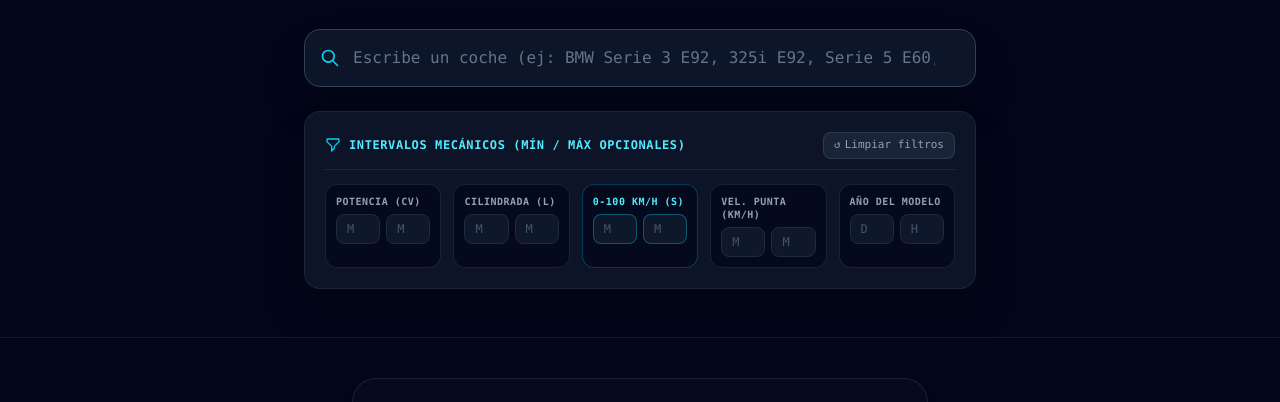
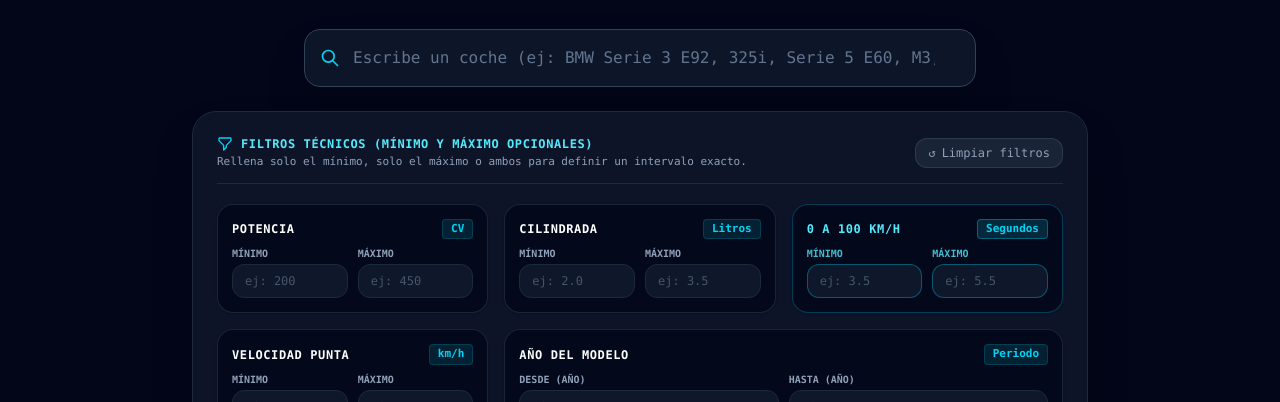
Before and after one commit to amglogicalis/carvault, an Astro site: page /carvault/motores in a window 1280 px wide. Shown: the part 398-800 px from the top of the page. Built offline with nearby package versions, Linux system fonts and the light colour scheme; Astro itself is replaced by a stand-in of ours.

Commit message:
fix(motores): redesign filter panel with spacious cards and clear labels

```diff
--- a/src/pages/motores/index.astro
+++ b/src/pages/motores/index.astro
@@ -45,16 +45,16 @@ const totalEnginesCount = cars.reduce((acc: number, c: any) => acc + c.engines.l
         Busca un modelo de coche para ver todos los motores que montó: códigos de bloque (ej. <strong class="text-white font-mono">N52B25 vs N53B30</strong> en el 325i E92), arquitectura de cilindros, cubicaje en cc y litros, velocidad punta y aceleración de 0 a 100 km/h.
       </p>
 
-      <!-- Buscador Principal -->
-      <div class="mt-8 max-w-2xl mx-auto">
-        <div class="relative">
+      <!-- Buscador Principal y Filtros -->
+      <div class="mt-8 max-w-4xl mx-auto">
+        <div class="relative max-w-2xl mx-auto">
           <div class="absolute inset-y-0 left-0 pl-4 flex items-center pointer-events-none text-cyan-400">
             <svg class="w-5 h-5" fill="none" stroke="currentColor" viewBox="0 0 24 24"><path stroke-linecap="round" stroke-linejoin="round" stroke-width="2" d="M21 21l-6-6m2-5a7 7 0 11-14 0 7 7 0 0114 0z"/></svg>
           </div>
           <input
             type="text"
             id="carSearchInput"
-            placeholder="Escribe un coche (ej: BMW Serie 3 E92, 325i E92, Serie 5 E60, M3 E46, M5 E60)..."
+            placeholder="Escribe un coche (ej: BMW Serie 3 E92, 325i, Serie 5 E60, M3, M5)..."
             class="w-full bg-slate-900/90 border border-slate-700 rounded-2xl pl-12 pr-10 py-4 text-sm sm:text-base text-white placeholder:text-slate-500 focus:outline-none focus:border-cyan-400 focus:ring-2 focus:ring-cyan-400/20 font-mono shadow-2xl transition-all"
             autocomplete="off"
           />
@@ -67,16 +67,21 @@ const totalEnginesCount = cars.reduce((acc: number, c: any) => acc + c.engines.l
           </button>
         </div>
 
-        <!-- Panel de Filtros Técnicos Avanzados: CV, Cilindrada, 0-100s, Vel. Máx, Año (Intervalos Mín / Máx Opcionales) -->
-        <div class="mt-6 p-4 sm:p-5 bg-slate-900/90 border border-slate-800/90 rounded-2xl shadow-2xl backdrop-blur-md text-left">
-          <div class="flex items-center justify-between mb-3.5 pb-2.5 border-b border-slate-800">
+        <!-- Panel de Filtros Técnicos Avanzados: Intervalos Mín / Máx Opcionales -->
+        <div class="mt-6 p-5 sm:p-6 bg-slate-900/90 border border-slate-800 rounded-3xl shadow-2xl backdrop-blur-md text-left">
+          <div class="flex flex-col sm:flex-row sm:items-center justify-between gap-3 mb-5 pb-3 border-b border-slate-800">
+            <div>
               <div class="flex items-center gap-2 text-xs font-mono font-bold text-cyan-300 uppercase tracking-wider">
                 <svg class="w-4 h-4 text-cyan-400" fill="none" stroke="currentColor" viewBox="0 0 24 24"><path stroke-linecap="round" stroke-linejoin="round" stroke-width="2" d="M3 4a1 1 0 011-1h16a1 1 0 011 1v2.586a1 1 0 01-.293.707l-6.414 6.414a1 1 0 00-.293.707V17l-4 4v-6.586a1 1 0 00-.293-.707L3.293 7.293A1 1 0 013 6.586V4z"/></svg>
-              <span>Intervalos Mecánicos (Mín / Máx Opcionales)</span>
+                <span>Filtros Técnicos (Mínimo y Máximo opcionales)</span>
+              </div>
+              <p class="text-[11px] text-slate-400 font-mono mt-0.5">
+                Rellena solo el mínimo, solo el máximo o ambos para definir un intervalo exacto.
+              </p>
             </div>
             <button
               id="resetFiltersBtn"
-              class="text-[11px] font-mono text-slate-400 hover:text-cyan-300 transition-colors flex items-center gap-1 cursor-pointer bg-slate-800/80 hover:bg-slate-800 px-2.5 py-1 rounded-lg border border-slate-700/80"
+              class="self-start sm:self-auto text-xs font-mono text-slate-400 hover:text-cyan-300 transition-colors flex items-center gap-1.5 cursor-pointer bg-slate-800/80 hover:bg-slate-800 px-3 py-1.5 rounded-xl border border-slate-700/80 shrink-0"
               title="Restablecer todos los filtros y búsqueda"
             >
               <span>↺</span>
@@ -84,139 +89,174 @@ const totalEnginesCount = cars.reduce((acc: number, c: any) => acc + c.engines.l
             </button>
           </div>
 
-          <div class="grid grid-cols-1 sm:grid-cols-2 lg:grid-cols-5 gap-3 font-mono text-xs">
+          <div class="grid grid-cols-1 md:grid-cols-2 lg:grid-cols-3 gap-4 font-mono text-xs">
             <!-- Filtro 1: Potencia (CV) -->
-            <div class="bg-slate-950/70 p-2.5 rounded-xl border border-slate-800/80">
-              <label class="block text-[10px] text-slate-400 uppercase tracking-wider mb-1.5 font-semibold">
-                Potencia (CV)
-              </label>
-              <div class="grid grid-cols-2 gap-1.5">
+            <div class="bg-slate-950/80 p-3.5 rounded-2xl border border-slate-800/90 shadow-sm hover:border-slate-700 transition-colors">
+              <div class="flex items-center justify-between mb-2">
+                <span class="text-xs font-bold text-white uppercase tracking-wider">Potencia</span>
+                <span class="text-[11px] font-bold text-cyan-400 bg-cyan-950/60 px-2 py-0.5 rounded border border-cyan-800/50">CV</span>
+              </div>
+              <div class="grid grid-cols-2 gap-2.5">
+                <div>
+                  <label for="filterMinHp" class="block text-[10px] text-slate-400 uppercase font-semibold mb-1">Mínimo</label>
                   <input
                     type="number"
                     id="filterMinHp"
                     min="0"
                     max="1200"
                     step="10"
-                  placeholder="Mín"
-                  class="w-full bg-slate-900 border border-slate-800 focus:border-cyan-400 focus:ring-1 focus:ring-cyan-400/20 rounded-lg px-2.5 py-1.5 text-white placeholder:text-slate-600 focus:outline-none text-xs"
+                    placeholder="ej: 200"
+                    class="w-full bg-slate-900 border border-slate-800 focus:border-cyan-400 focus:ring-1 focus:ring-cyan-400/20 rounded-xl px-3 py-2 text-white placeholder:text-slate-600 focus:outline-none text-xs"
                   />
+                </div>
+                <div>
+                  <label for="filterMaxHp" class="block text-[10px] text-slate-400 uppercase font-semibold mb-1">Máximo</label>
                   <input
                     type="number"
                     id="filterMaxHp"
                     min="0"
                     max="1200"
                     step="10"
-                  placeholder="Máx"
-                  class="w-full bg-slate-900 border border-slate-800 focus:border-cyan-400 focus:ring-1 focus:ring-cyan-400/20 rounded-lg px-2.5 py-1.5 text-white placeholder:text-slate-600 focus:outline-none text-xs"
+                    placeholder="ej: 450"
+                    class="w-full bg-slate-900 border border-slate-800 focus:border-cyan-400 focus:ring-1 focus:ring-cyan-400/20 rounded-xl px-3 py-2 text-white placeholder:text-slate-600 focus:outline-none text-xs"
                   />
+                </div>
               </div>
             </div>
 
             <!-- Filtro 2: Cilindrada (L) -->
-            <div class="bg-slate-950/70 p-2.5 rounded-xl border border-slate-800/80">
-              <label class="block text-[10px] text-slate-400 uppercase tracking-wider mb-1.5 font-semibold">
-                Cilindrada (L)
-              </label>
-              <div class="grid grid-cols-2 gap-1.5">
+            <div class="bg-slate-950/80 p-3.5 rounded-2xl border border-slate-800/90 shadow-sm hover:border-slate-700 transition-colors">
+              <div class="flex items-center justify-between mb-2">
+                <span class="text-xs font-bold text-white uppercase tracking-wider">Cilindrada</span>
+                <span class="text-[11px] font-bold text-cyan-400 bg-cyan-950/60 px-2 py-0.5 rounded border border-cyan-800/50">Litros</span>
+              </div>
+              <div class="grid grid-cols-2 gap-2.5">
+                <div>
+                  <label for="filterMinDisp" class="block text-[10px] text-slate-400 uppercase font-semibold mb-1">Mínimo</label>
                   <input
                     type="number"
                     id="filterMinDisp"
                     min="0"
                     max="8.0"
                     step="0.1"
-                  placeholder="Mín"
-                  class="w-full bg-slate-900 border border-slate-800 focus:border-cyan-400 focus:ring-1 focus:ring-cyan-400/20 rounded-lg px-2.5 py-1.5 text-white placeholder:text-slate-600 focus:outline-none text-xs"
+                    placeholder="ej: 2.0"
+                    class="w-full bg-slate-900 border border-slate-800 focus:border-cyan-400 focus:ring-1 focus:ring-cyan-400/20 rounded-xl px-3 py-2 text-white placeholder:text-slate-600 focus:outline-none text-xs"
                   />
+                </div>
+                <div>
+                  <label for="filterMaxDisp" class="block text-[10px] text-slate-400 uppercase font-semibold mb-1">Máximo</label>
                   <input
                     type="number"
                     id="filterMaxDisp"
                     min="0"
                     max="8.0"
                     step="0.1"
-                  placeholder="Máx"
-                  class="w-full bg-slate-900 border border-slate-800 focus:border-cyan-400 focus:ring-1 focus:ring-cyan-400/20 rounded-lg px-2.5 py-1.5 text-white placeholder:text-slate-600 focus:outline-none text-xs"
+                    placeholder="ej: 3.5"
+                    class="w-full bg-slate-900 border border-slate-800 focus:border-cyan-400 focus:ring-1 focus:ring-cyan-400/20 rounded-xl px-3 py-2 text-white placeholder:text-slate-600 focus:outline-none text-xs"
                   />
+                </div>
               </div>
             </div>
 
             <!-- Filtro 3: 0-100 km/h (s) -->
-            <div class="bg-slate-950/70 p-2.5 rounded-xl border border-cyan-500/30">
-              <label class="block text-[10px] text-cyan-300 uppercase tracking-wider mb-1.5 font-bold">
-                0-100 km/h (s)
-              </label>
-              <div class="grid grid-cols-2 gap-1.5">
+            <div class="bg-slate-950/80 p-3.5 rounded-2xl border border-cyan-500/30 shadow-sm hover:border-cyan-500/50 transition-colors">
+              <div class="flex items-center justify-between mb-2">
+                <span class="text-xs font-bold text-cyan-300 uppercase tracking-wider">0 a 100 km/h</span>
+                <span class="text-[11px] font-bold text-cyan-400 bg-cyan-950/80 px-2 py-0.5 rounded border border-cyan-500/40">Segundos</span>
+              </div>
+              <div class="grid grid-cols-2 gap-2.5">
+                <div>
+                  <label for="filterMin0to100" class="block text-[10px] text-cyan-300/80 uppercase font-semibold mb-1">Mínimo</label>
                   <input
                     type="number"
                     id="filterMin0to100"
                     min="1.0"
                     max="30.0"
                     step="0.1"
-                  placeholder="Mín s"
-                  class="w-full bg-slate-900 border border-cyan-500/40 focus:border-cyan-400 focus:ring-1 focus:ring-cyan-400/30 rounded-lg px-2.5 py-1.5 text-white placeholder:text-slate-600 focus:outline-none text-xs"
+                    placeholder="ej: 3.5"
+                    class="w-full bg-slate-900 border border-cyan-500/40 focus:border-cyan-400 focus:ring-1 focus:ring-cyan-400/30 rounded-xl px-3 py-2 text-white placeholder:text-slate-600 focus:outline-none text-xs"
                   />
+                </div>
+                <div>
+                  <label for="filterMax0to100" class="block text-[10px] text-cyan-300/80 uppercase font-semibold mb-1">Máximo</label>
                   <input
                     type="number"
                     id="filterMax0to100"
                     min="1.0"
                     max="30.0"
                     step="0.1"
-                  placeholder="Máx s"
-                  class="w-full bg-slate-900 border border-cyan-500/40 focus:border-cyan-400 focus:ring-1 focus:ring-cyan-400/30 rounded-lg px-2.5 py-1.5 text-white placeholder:text-slate-600 focus:outline-none text-xs"
+                    placeholder="ej: 5.5"
+                    class="w-full bg-slate-900 border border-cyan-500/40 focus:border-cyan-400 focus:ring-1 focus:ring-cyan-400/30 rounded-xl px-3 py-2 text-white placeholder:text-slate-600 focus:outline-none text-xs"
                   />
+                </div>
               </div>
             </div>
 
             <!-- Filtro 4: Velocidad Máxima (km/h) -->
-            <div class="bg-slate-950/70 p-2.5 rounded-xl border border-slate-800/80">
-              <label class="block text-[10px] text-slate-400 uppercase tracking-wider mb-1.5 font-semibold">
-                Vel. Punta (km/h)
-              </label>
-              <div class="grid grid-cols-2 gap-1.5">
+            <div class="bg-slate-950/80 p-3.5 rounded-2xl border border-slate-800/90 shadow-sm hover:border-slate-700 transition-colors">
+              <div class="flex items-center justify-between mb-2">
+                <span class="text-xs font-bold text-white uppercase tracking-wider">Velocidad Punta</span>
+                <span class="text-[11px] font-bold text-cyan-400 bg-cyan-950/60 px-2 py-0.5 rounded border border-cyan-800/50">km/h</span>
+              </div>
+              <div class="grid grid-cols-2 gap-2.5">
+                <div>
+                  <label for="filterMinSpeed" class="block text-[10px] text-slate-400 uppercase font-semibold mb-1">Mínimo</label>
                   <input
                     type="number"
                     id="filterMinSpeed"
                     min="50"
                     max="350"
                     step="5"
-                  placeholder="Mín"
-                  class="w-full bg-slate-900 border border-slate-800 focus:border-cyan-400 focus:ring-1 focus:ring-cyan-400/20 rounded-lg px-2.5 py-1.5 text-white placeholder:text-slate-600 focus:outline-none text-xs"
+                    placeholder="ej: 240"
+                    class="w-full bg-slate-900 border border-slate-800 focus:border-cyan-400 focus:ring-1 focus:ring-cyan-400/20 rounded-xl px-3 py-2 text-white placeholder:text-slate-600 focus:outline-none text-xs"
                   />
+                </div>
+                <div>
+                  <label for="filterMaxSpeed" class="block text-[10px] text-slate-400 uppercase font-semibold mb-1">Máximo</label>
                   <input
                     type="number"
                     id="filterMaxSpeed"
                     min="50"
                     max="350"
                     step="5"
-                  placeholder="Máx"
-                  class="w-full bg-slate-900 border border-slate-800 focus:border-cyan-400 focus:ring-1 focus:ring-cyan-400/20 rounded-lg px-2.5 py-1.5 text-white placeholder:text-slate-600 focus:outline-none text-xs"
+                    placeholder="ej: 280"
+                    class="w-full bg-slate-900 border border-slate-800 focus:border-cyan-400 focus:ring-1 focus:ring-cyan-400/20 rounded-xl px-3 py-2 text-white placeholder:text-slate-600 focus:outline-none text-xs"
                   />
+                </div>
               </div>
             </div>
 
             <!-- Filtro 5: Año del Modelo -->
-            <div class="bg-slate-950/70 p-2.5 rounded-xl border border-slate-800/80">
-              <label class="block text-[10px] text-slate-400 uppercase tracking-wider mb-1.5 font-semibold">
-                Año del Modelo
-              </label>
-              <div class="grid grid-cols-2 gap-1.5">
+            <div class="bg-slate-950/80 p-3.5 rounded-2xl border border-slate-800/90 shadow-sm hover:border-slate-700 transition-colors md:col-span-2 lg:col-span-2">
+              <div class="flex items-center justify-between mb-2">
+                <span class="text-xs font-bold text-white uppercase tracking-wider">Año del Modelo</span>
+                <span class="text-[11px] font-bold text-cyan-400 bg-cyan-950/60 px-2 py-0.5 rounded border border-cyan-800/50">Periodo</span>
+              </div>
+              <div class="grid grid-cols-2 gap-2.5">
+                <div>
+                  <label for="filterMinYear" class="block text-[10px] text-slate-400 uppercase font-semibold mb-1">Desde (Año)</label>
                   <input
                     type="number"
                     id="filterMinYear"
                     min="1927"
                     max="2027"
                     step="1"
-                  placeholder="Desde"
-                  class="w-full bg-slate-900 border border-slate-800 focus:border-cyan-400 focus:ring-1 focus:ring-cyan-400/20 rounded-lg px-2.5 py-1.5 text-white placeholder:text-slate-600 focus:outline-none text-xs"
+                    placeholder="ej: 2004"
+                    class="w-full bg-slate-900 border border-slate-800 focus:border-cyan-400 focus:ring-1 focus:ring-cyan-400/20 rounded-xl px-3 py-2 text-white placeholder:text-slate-600 focus:outline-none text-xs"
                   />
+                </div>
+                <div>
+                  <label for="filterMaxYear" class="block text-[10px] text-slate-400 uppercase font-semibold mb-1">Hasta (Año)</label>
                   <input
                     type="number"
                     id="filterMaxYear"
                     min="1927"
                     max="2027"
                     step="1"
-                  placeholder="Hasta"
-                  class="w-full bg-slate-900 border border-slate-800 focus:border-cyan-400 focus:ring-1 focus:ring-cyan-400/20 rounded-lg px-2.5 py-1.5 text-white placeholder:text-slate-600 focus:outline-none text-xs"
+                    placeholder="ej: 2013"
+                    class="w-full bg-slate-900 border border-slate-800 focus:border-cyan-400 focus:ring-1 focus:ring-cyan-400/20 rounded-xl px-3 py-2 text-white placeholder:text-slate-600 focus:outline-none text-xs"
                   />
+                </div>
               </div>
             </div>
           </div>
```
Lines whose indentation alone changed are shown as unchanged.
